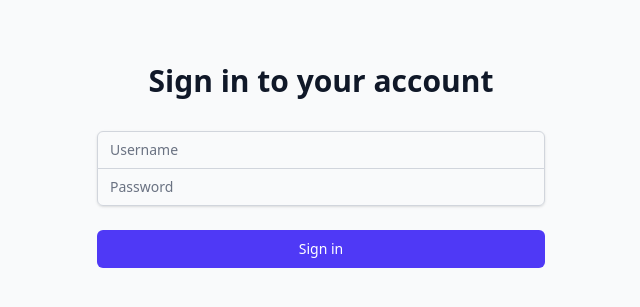
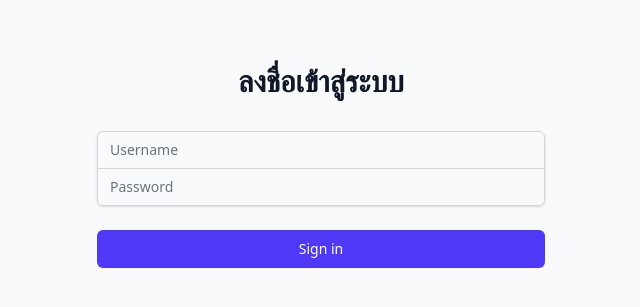
Before and after one commit to lolcabb/ice-delivery-app, a React (Vite) app in the folder ice-order-ui/: page /login in a window 1280 px wide. Shown: the part 247-554 px from the top of the page, without its empty margins (319-959 px from the left). Built offline with nearby package versions, Linux system fonts and the light colour scheme; no server answers.

Commit message:
minor thai translate

```diff
--- a/ice-order-ui/src/LoginPage.jsx
+++ b/ice-order-ui/src/LoginPage.jsx
@@ -82,7 +82,7 @@ function LoginPage({ onLoginSuccess }) {
       <div className="max-w-md w-full space-y-8">
         <div>
           <h2 className="mt-6 text-center text-3xl font-extrabold text-gray-900">
-            Sign in to your account
+            ลงชื่อเข้าสู่ระบบ
           </h2>
         </div>
 
```
